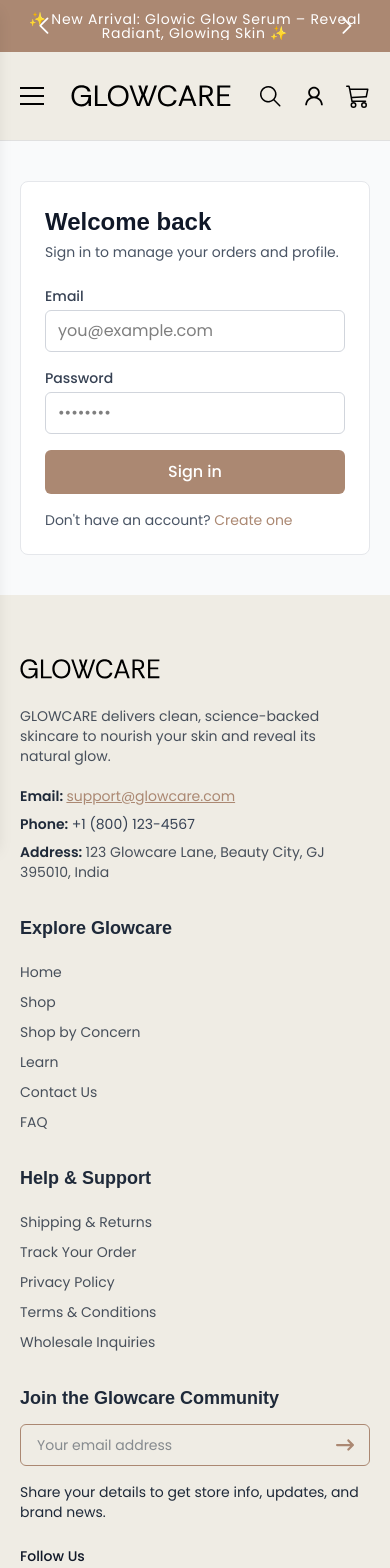
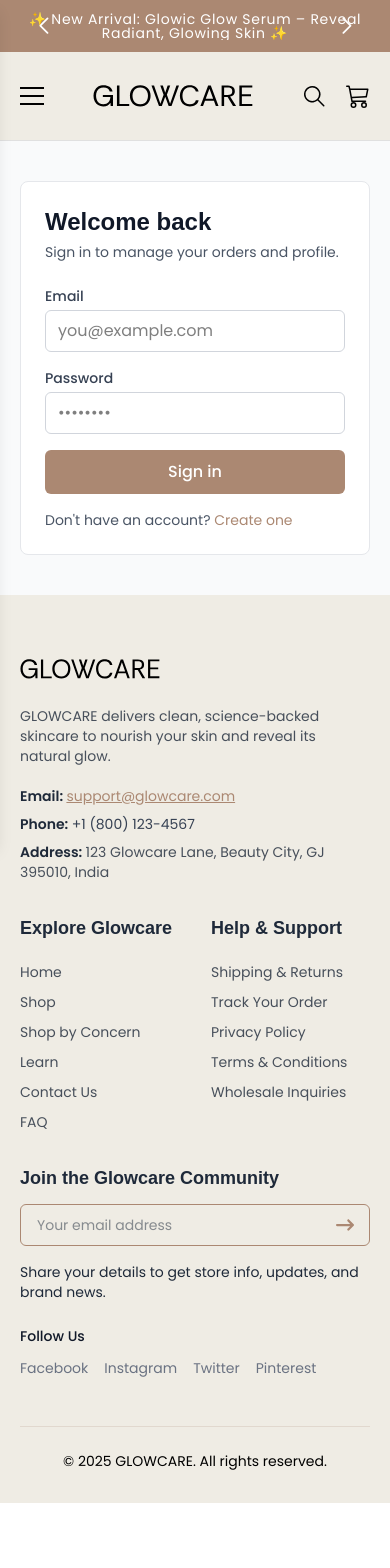
Before and after one commit to siddharthsojitra72/GLOWCARE, a React (Vite) app: page /login in a window 390 px wide. Shown: the top 1568 px of the page. After the commit the page ends 1503 px from the top, so only its background shows below. Built offline with nearby package versions, Linux system fonts and the light colour scheme.

Commit message:
footer changes

```diff
--- a/src/Account.jsx
+++ b/src/Account.jsx
@@ -18,7 +18,7 @@ const Account = () => {
       <div className="container px-4 sm:px-6 lg:px-8 mx-auto">
         <div className="max-w-3xl mx-auto">
           <div className="bg-white border border-gray-200 rounded-lg p-6">
-            <div className="flex items-center justify-between">
+            <div className="flex flex-col gap-4 md:gap-0 md:flex-row items-start md:items-center justify-between">
               <div>
                 <h1 className="text-2xl font-semibold text-gray-900">My Account</h1>
                 <p className="text-sm text-gray-600">Signed in as {user.name || "Guest"} ({user.email})</p>
--- a/src/components/footer.jsx
+++ b/src/components/footer.jsx
@@ -36,9 +36,9 @@ const Footer = () => {
   return (
     <footer className="bg-secondary pt-16 pb-8 text-gray-800">
       <div className="container mx-auto px-4">
-        <div className="grid grid-cols-1 md:grid-cols-2 lg:grid-cols-4 gap-8">
+        <div className="grid grid-cols-2 lg:grid-cols-4 gap-8">
           {/* Logo and Info */}
-          <div className="space-y-5">
+          <div className="col-span-2 md:col-span-1 space-y-5">
             <Link to="/" className="inline-block">
               <img
                 src={Logo}
@@ -131,7 +131,7 @@ const Footer = () => {
           </div>
 
           {/* Newsletter */}
-          <div>
+          <div className="col-span-2 md:col-span-1">
             <h3 className="text-lg font-semibold mb-3">
               Join the Glowcare Community
             </h3>
--- a/src/components/header.jsx
+++ b/src/components/header.jsx
@@ -151,6 +151,7 @@ const Header = () => {
           <button
             onClick={() => navigate(user ? "/account" : "/login")}
             aria-label={user ? "Account" : "Log in"}
+            className="hidden md:block"
           >
             <AiOutlineUser className="text-2xl" />
           </button>
```
